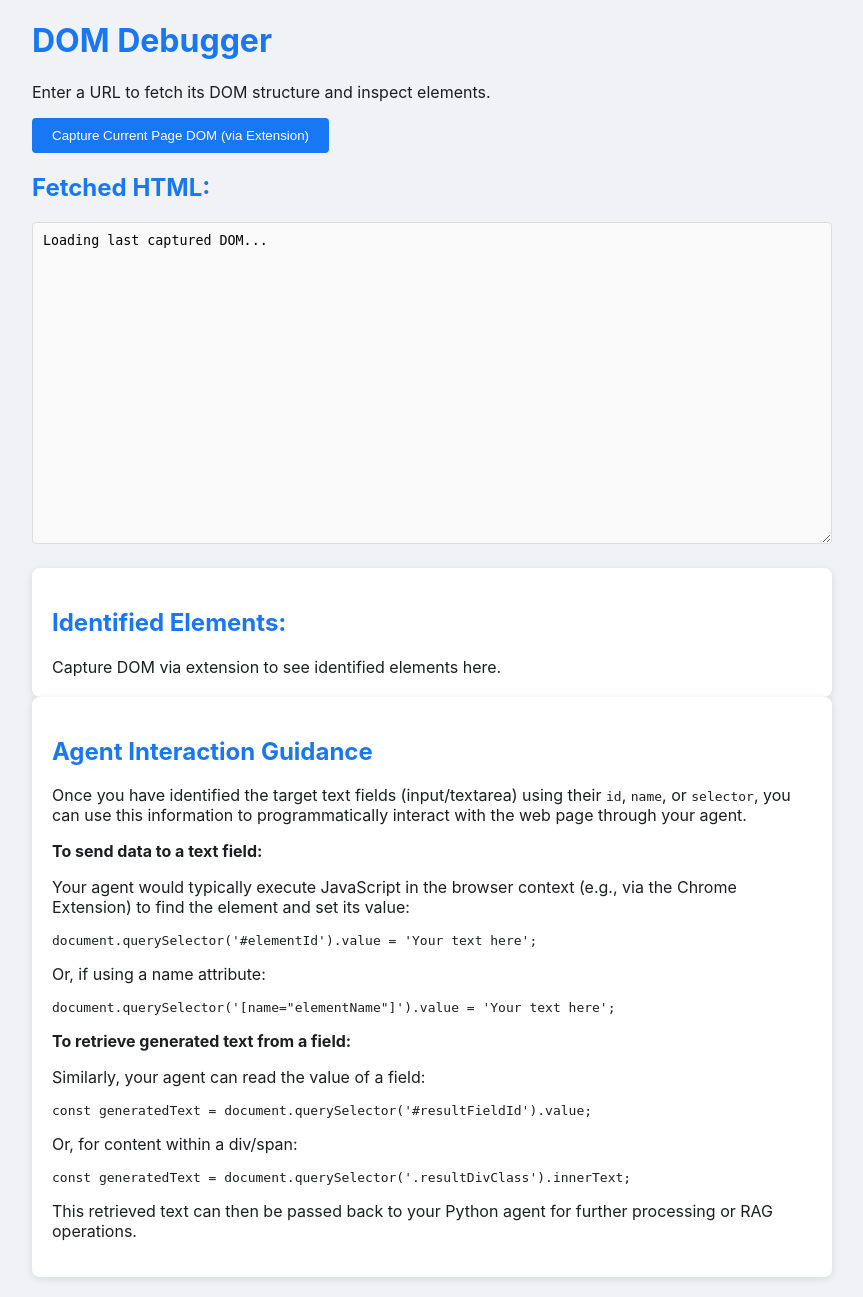
After one commit to sigongjoa/munjero_agent_system_web, a Flask app: page /dom-debugger in a window 1280 px wide. The commit adds this page. Shown: the whole page, without its empty margins (208-1071 px from the left). Run offline with Flask 3, Linux system fonts and the light colour scheme.

Commit message:
feat: Implement DOM Debugger and Chrome Extension integration
This commit introduces a new DOM Debugger page in the dashboard and integrates it with the Chrome Extension to capture and display the DOM of the current browser page.

Key changes include:
- Added  for the new page.
- Modified  to handle DOM reception and serving via Redis.
- Updated Chrome Extension (, , , , ) to:
    - Capture page DOM using .
    - Send captured DOM to the dashboard backend.
    - Enable triggering DOM capture from a new extension popup.
    - Resolved various manifest, CSP, and fetch connectivity issues.
- Added  and  dependencies.
- Refactored dashboard styling into .

```diff
--- /dev/null
+++ b/dashboard/static/css/style.css
@@ -0,0 +1,69 @@
+body { font-family: -apple-system, BlinkMacSystemFont, "Segoe UI", Roboto, Helvetica, Arial, sans-serif; margin: 20px; background-color: #f0f2f5; color: #1c1e21; }
+h1, h2 { color: #1877f2; }
+.container { max-width: 800px; margin: auto; }
+.panel { background-color: #fff; padding: 20px; margin-bottom: 20px; border-radius: 8px; box-shadow: 0 2px 8px rgba(0,0,0,0.1); }
+#control-form { display: flex; gap: 10px; }
+#control-form input { flex-grow: 1; padding: 10px; border: 1px solid #ddd; border-radius: 4px; }
+#control-form button { padding: 10px 20px; border: none; background-color: #1877f2; color: white; border-radius: 4px; cursor: pointer; }
+#control-form button:hover { background-color: #166fe5; }
+#response-area { margin-top: 15px; padding: 15px; background-color: #f5f5f5; border-radius: 4px; min-height: 50px; white-space: pre-wrap; word-wrap: break-word; }
+.status-check button { padding: 8px 12px; margin-left: 10px; border: 1px solid #ddd; background-color: #f0f2f5; border-radius: 4px; cursor: pointer; }
+#extension-status { margin-top: 10px; font-weight: bold; }
+.status-connected { color: #31a24c; }
+.status-disconnected { color: #fa383e; }
+
+/* Styles for DOM Debugger */
+.input-group {
+    display: flex;
+    gap: 10px;
+    margin-bottom: 20px;
+}
+.input-group input {
+    flex-grow: 1;
+    padding: 10px;
+    border: 1px solid #ddd;
+    border-radius: 4px;
+}
+.input-group button {
+    padding: 10px 20px;
+    border: none;
+    background-color: #1877f2;
+    color: white;
+    border-radius: 4px;
+    cursor: pointer;
+}
+.input-group button:hover {
+    background-color: #166fe5;
+}
+.dom-output textarea {
+    width: 100%;
+    box-sizing: border-box;
+    border: 1px solid #ddd;
+    border-radius: 4px;
+    padding: 10px;
+    font-family: monospace;
+    background-color: #f9f9f9;
+}
+.element-inspector {
+    margin-top: 20px;
+    background-color: #fff;
+    padding: 20px;
+    border-radius: 8px;
+    box-shadow: 0 2px 8px rgba(0,0,0,0.1);
+}
+.element-inspector p {
+    border-bottom: 1px dashed #eee;
+    padding-bottom: 10px;
+    margin-bottom: 10px;
+}
+.element-inspector p:last-child {
+    border-bottom: none;
+    margin-bottom: 0;
+    padding-bottom: 0;
+}
+.element-inspector code {
+    background-color: #e9e9e9;
+    padding: 2px 4px;
+    border-radius: 3px;
+    font-size: 0.9em;
+}
--- /dev/null
+++ b/dashboard/templates/dom_debugger.html
@@ -0,0 +1,111 @@
+<!DOCTYPE html>
+<html lang="en">
+<head>
+    <meta charset="UTF-8">
+    <meta name="viewport" content="width=device-width, initial-scale=1.0">
+    <title>DOM Debugger</title>
+    <link rel="stylesheet" href="{{ url_for('static', filename='css/style.css') }}">
+</head>
+<body>
+    <div class="container">
+        <h1>DOM Debugger</h1>
+        <p>Enter a URL to fetch its DOM structure and inspect elements.</p>
+
+        <div class="input-group">
+            <button id="captureDomButton">Capture Current Page DOM (via Extension)</button>
+        </div>
+
+        <div class="dom-output">
+            <h2>Fetched HTML: <span id="lastUpdated" style="font-size: 0.8em; color: #666;"></span></h2>
+            <textarea id="domContent" readonly rows="20" cols="80"></textarea>
+        </div>
+
+        <div class="element-inspector">
+            <h2>Identified Elements:</h2>
+            <div id="identifiedElements">
+                <p>Capture DOM via extension to see identified elements here.</p>
+            </div>
+        </div>
+
+        <div class="panel">
+            <h2>Agent Interaction Guidance</h2>
+            <p>Once you have identified the target text fields (input/textarea) using their <code>id</code>, <code>name</code>, or <code>selector</code>, you can use this information to programmatically interact with the web page through your agent.</p>
+            <p><strong>To send data to a text field:</strong></p>
+            <p>Your agent would typically execute JavaScript in the browser context (e.g., via the Chrome Extension) to find the element and set its value:</p>
+            <pre><code>document.querySelector('#elementId').value = 'Your text here';</code></pre>
+            <p>Or, if using a name attribute:</p>
+            <pre><code>document.querySelector('[name="elementName"]').value = 'Your text here';</code></pre>
+            <p><strong>To retrieve generated text from a field:</strong></p>
+            <p>Similarly, your agent can read the value of a field:</p>
+            <pre><code>const generatedText = document.querySelector('#resultFieldId').value;</code></pre>
+            <p>Or, for content within a div/span:</p>
+            <pre><code>const generatedText = document.querySelector('.resultDivClass').innerText;</code></pre>
+            <p>This retrieved text can then be passed back to your Python agent for further processing or RAG operations.</p>
+        </div>
+    </div>
+
+    <script src="{{ url_for('static', filename='js/dashboard.js') }}"></script>
+    <script>
+        function displayDom(data) {
+            if (data.error) {
+                document.getElementById('domContent').value = 'Error: ' + data.error;
+                document.getElementById('identifiedElements').innerHTML = '<p>Error fetching elements.</p>';
+            } else {
+                document.getElementById('domContent').value = data.html;
+                const identifiedElementsDiv = document.getElementById('identifiedElements');
+                identifiedElementsDiv.innerHTML = ''; // Clear previous content
+
+                if (data.input_fields && data.input_fields.length > 0) {
+                    data.input_fields.forEach(field => {
+                        const p = document.createElement('p');
+                        p.innerHTML = `
+                            <strong>Tag:</strong> ${field.tag}<br>
+                            <strong>Type:</strong> ${field.type}<br>
+                            <strong>Name:</strong> ${field.name || 'N/A'}<br>
+                            <strong>ID:</strong> ${field.id || 'N/A'}<br>
+                            <strong>Class:</strong> ${field.class ? field.class.join(' ') : 'N/A'}<br>
+                            <strong>Placeholder:</strong> ${field.placeholder || 'N/A'}<br>
+                            <strong>Value:</strong> ${field.value || 'N/A'}<br>
+                            <strong>Selector:</strong> <code>${field.selector || 'N/A'}</code>
+                        `;
+                        identifiedElementsDiv.appendChild(p);
+                    });
+                } else {
+                    identifiedElementsDiv.innerHTML = '<p>No input or textarea elements found.</p>';
+                }
+                document.getElementById('lastUpdated').textContent = ` (Last updated: ${new Date().toLocaleTimeString()})`;
+            }
+        }
+
+        async function pollDomUpdates() {
+            try {
+                const response = await fetch('/api/get-last-received-dom');
+                const data = await response.json();
+                displayDom(data);
+            } catch (error) {
+                // console.error('Error polling for DOM updates:', error);
+                // document.getElementById('domContent').value = 'Error loading last DOM: ' + error.message;
+                // document.getElementById('identifiedElements').innerHTML = '<p>Error loading last DOM.</p>';
+            }
+        }
+
+        // Initial load
+        window.addEventListener('load', () => {
+            document.getElementById('domContent').value = 'Loading last captured DOM...';
+            pollDomUpdates();
+            // Poll every 3 seconds
+            setInterval(pollDomUpdates, 3000);
+        });
+
+        // Button to trigger DOM capture via extension
+        document.getElementById('captureDomButton').addEventListener('click', async () => {
+            document.getElementById('domContent').value = 'Requesting DOM capture from extension...';
+            document.getElementById('identifiedElements').innerHTML = '<p>Waiting for DOM from extension...</p>';
+
+            alert("Please open the Chrome Extension popup on the target page and trigger DOM capture from there.");
+            document.getElementById('domContent').value = 'Please trigger DOM capture from the Chrome Extension popup.';
+            document.getElementById('identifiedElements').innerHTML = '<p>Awaiting DOM capture from extension.</p>';
+        });
+    </script>
+</body>
+</html>
--- a/requirements.txt
+++ b/requirements.txt
@@ -7,3 +7,5 @@ pdfplumber
 rq
 websockets
 openai
+beautifulsoup4
+flask-cors
```
Also changed, not shown: chrome_extension/background.js (+41 -16 lines), chrome_extension/popup.html (added, +38 -0 lines), chrome_extension/popup.js (added, +17 -0 lines), dashboard/dashboard_app.py (+97 -0 lines), dashboard/templates/index.html (+5 -15 lines), chrome_extension/content.js (line endings or trailing spaces), chrome_extension/icons/icon128.png (added), chrome_extension/icons/icon16.png (added), chrome_extension/icons/icon48.png (added).
